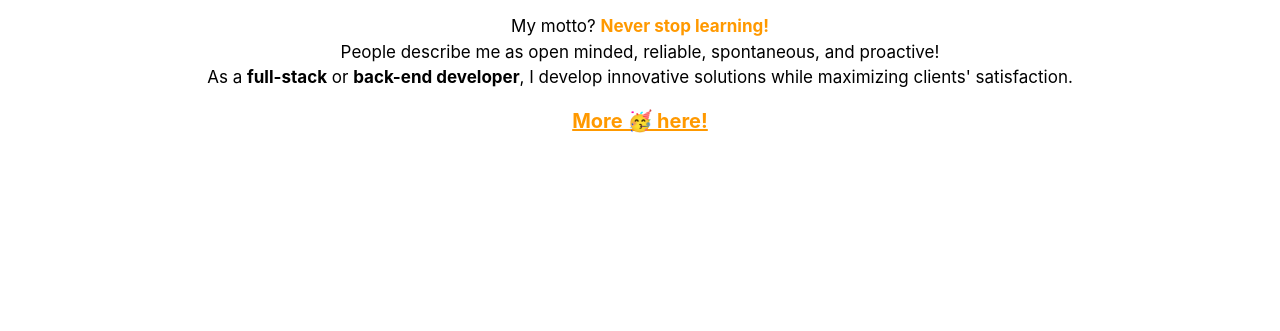
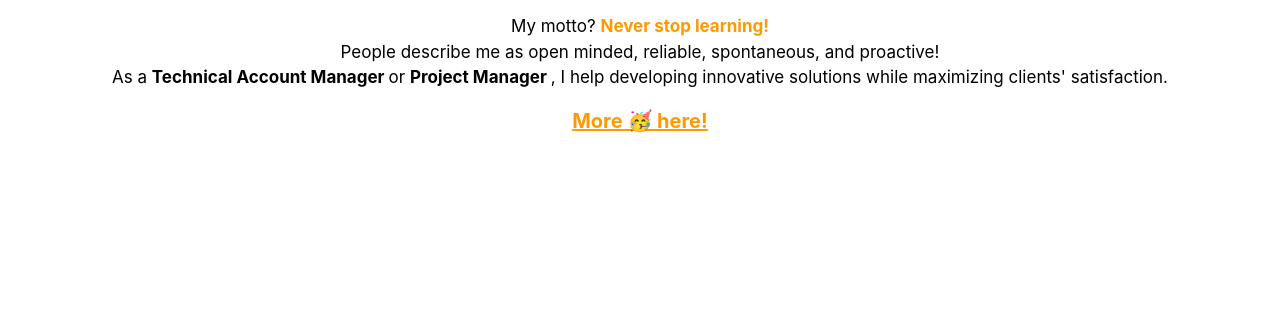
Before and after one commit to Georges-Seonho/portfolio, a React (Create React App) app: page / in a window 1280 px wide. Shown: the part 454-785 px from the top of the page. Built offline with nearby package versions, Linux system fonts and the light colour scheme.

Commit message:
update jan 2021

```diff
--- a/src/components/Footer.jsx
+++ b/src/components/Footer.jsx
@@ -3,7 +3,7 @@ import React from 'react'
 const Footer = props => {
     return (
         <div className='footer'>
-           11_2020 © François Vieux __ Merry Christmas and happy NEW YEAR! 🥳
+           01_2021 © François Vieux __ Happy NEW YEAR, best wishes for 2021! 🥳
         </div>
     )
 }
--- a/src/pages/Home.jsx
+++ b/src/pages/Home.jsx
@@ -28,7 +28,7 @@ const Home = (props) => {
                         <i className="fab fa-lg fa-github"></i>
                         </span>
                     </a>
-                    <a href="mailto:admin@francoisvieux.com.com">
+                    <a href="mailto:admin@francoisvieux.com">
                         <span className="icon is-medium">
                             <i className="fas fa-lg fa-envelope"></i>
                         </span>
@@ -53,7 +53,7 @@ const Home = (props) => {
                 <br/>
                 People describe me as open minded, reliable, spontaneous, and proactive!
                 <br/>
-                As a <strong>full-stack</strong> or <strong>back-end developer</strong>, I develop innovative solutions while maximizing clients' satisfaction.</p>
+                As a <strong> Technical Account Manager </strong> or <strong> Project Manager </strong>, I help developing innovative solutions while maximizing clients' satisfaction.</p>
                 <br/>
                 <Link className="orange" to="/about"><h3> More 🥳 here! </h3></Link>
             </div>
```
Also changed, not shown: 1 other file (tests, documents, lock files or other folders).
